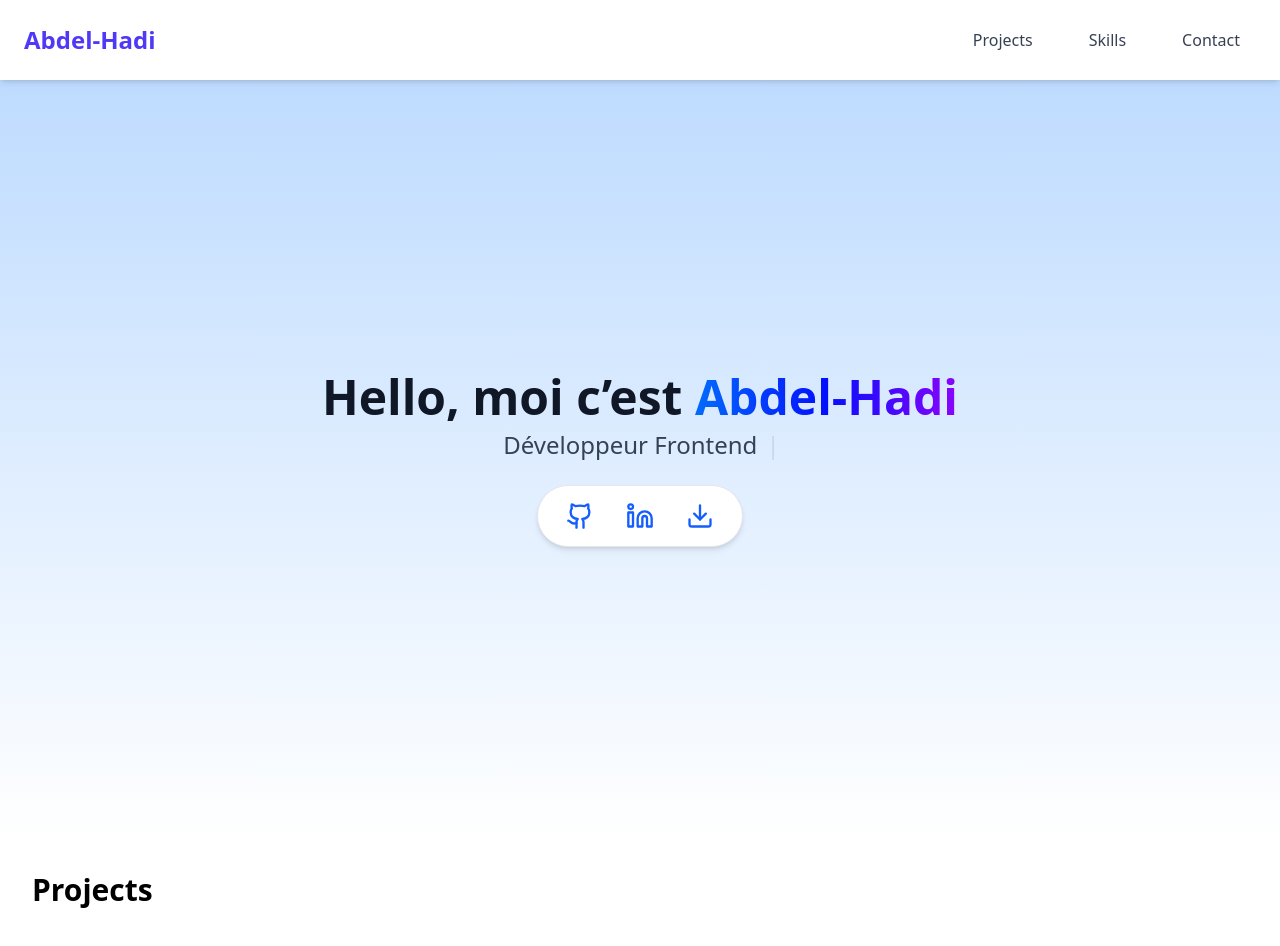
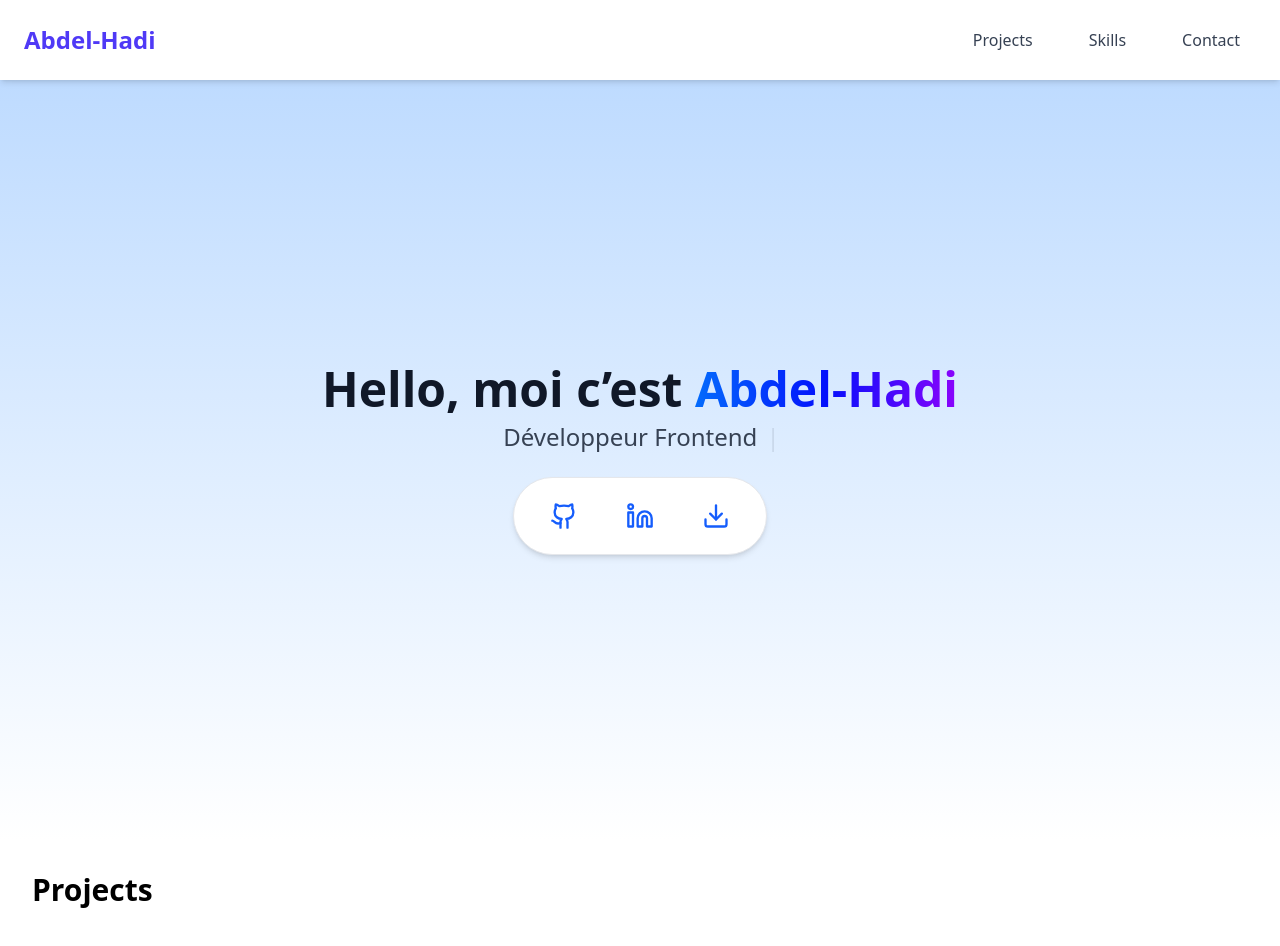
Before and after one commit to Abdelhadi-coder/Portfolio-mobile, a React (Vite) app in the folder mon-portfolio/: page / in a window 1280 px wide. Shown: the top 946 px of the page. Built offline with nearby package versions, Linux system fonts and the light colour scheme.

Commit message:
ADD : improved the style again

```diff
--- /dev/null
+++ b/mon-portfolio/src/data/links.js
@@ -0,0 +1,27 @@
+import { Github, Linkedin, Download } from 'lucide-react'
+
+const links = [
+  {
+    id: 'github',
+    href: 'https://github.com/Abdelhadi-coder',
+    label: 'GitHub',
+    Icon: Github,
+    external: true,
+  },
+  {
+    id: 'linkedin',
+    href: 'https://www.linkedin.com/in/abdel-hadir?utm_source=share&utm_campaign=share_via&utm_content=profile&utm_medium=ios_app',
+    label: 'LinkedIn',
+    Icon: Linkedin,
+    external: true,
+  },
+  {
+    id: 'cv',
+    href: '/FINALE_ALTERNANCE_CV.pdf',
+    label: 'Télécharger mon CV',
+    Icon: Download,
+    download: true,
+  },
+]
+
+export default links
--- a/mon-portfolio/src/sections/Hero.jsx
+++ b/mon-portfolio/src/sections/Hero.jsx
@@ -39,7 +39,7 @@ function Hero() {
           href="https://github.com/Abdelhadi-coder"
           target="_blank"
           rel="noopener noreferrer"
-            className="relative group text-blue-600 focus-visible:outline focus-visible:outline-2 focus-visible:outline-blue-400 rounded-full p-1"
+          className="relative group text-blue-600 focus-visible:outline focus-visible:outline-2 focus-visible:outline-blue-400 rounded-full p-3 active:bg-gray-200 transition"
         >
           <Github className="w-7 h-7 group-hover:scale-110 transition-transform duration-200" />
           <span className="absolute bottom-full mb-2 left-1/2 -translate-x-1/2 opacity-0 group-hover:opacity-100 group-focus:opacity-100 transition-opacity bg-gray-800 text-white text-xs rounded-md px-2 py-1">
@@ -49,10 +49,10 @@ function Hero() {
 
         {/* LinkedIn */}
         <a
-            href="https://www.linkedin.com/in/abdel-hadir?utm_source=share&utm_campaign=share_via&utm_content=profile&utm_medium=ios_app"
+          href="https://www.linkedin.com/in/abdel-hadir"
           target="_blank"
           rel="noopener noreferrer"
-            className="relative group text-blue-600 focus-visible:outline focus-visible:outline-2 focus-visible:outline-blue-400 rounded-full p-1"
+          className="relative group text-blue-600 focus-visible:outline focus-visible:outline-2 focus-visible:outline-blue-400 rounded-full p-3 active:bg-gray-200 transition"
         >
           <Linkedin className="w-7 h-7 group-hover:scale-110 transition-transform duration-200" />
           <span className="absolute bottom-full mb-2 left-1/2 -translate-x-1/2 opacity-0 group-hover:opacity-100 group-focus:opacity-100 transition-opacity bg-gray-800 text-white text-xs rounded-md px-2 py-1">
@@ -64,7 +64,7 @@ function Hero() {
         <a
           href="/FINALE_ALTERNANCE_CV.pdf"
           download
-            className="relative group text-blue-600 focus-visible:outline focus-visible:outline-2 focus-visible:outline-blue-400 rounded-full p-1"
+          className="relative group text-blue-600 focus-visible:outline focus-visible:outline-2 focus-visible:outline-blue-400 rounded-full p-3 active:bg-gray-200 transition"
         >
           <Download className="w-7 h-7 group-hover:scale-110 transition-transform duration-200" />
           <span className="absolute bottom-full mb-2 left-1/2 -translate-x-1/2 opacity-0 group-hover:opacity-100 group-focus:opacity-100 transition-opacity bg-gray-800 text-white text-xs rounded-md px-2 py-1">
```
Also changed, not shown: mon-portfolio/src/components/DownloadToast.jsx (added, +28 -0 lines). Lines whose indentation alone changed are shown as unchanged.
